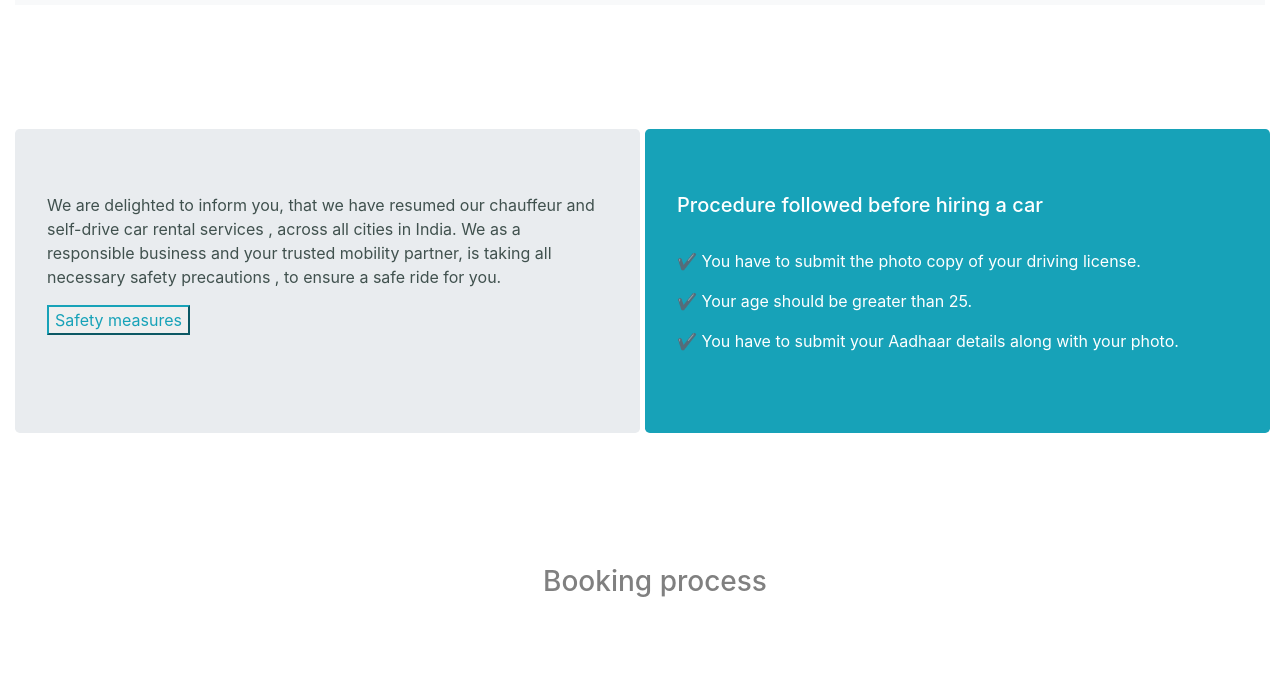
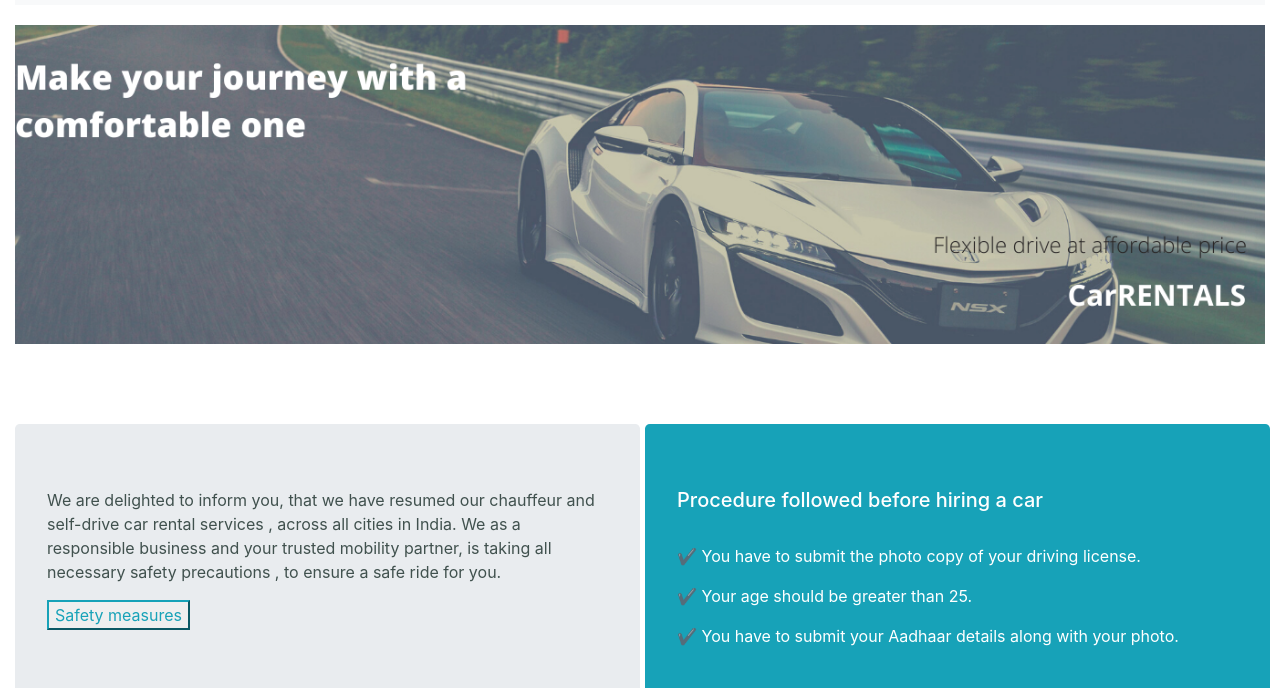
Before and after one commit to Ajeeth-Vijayalakshmi/carrental-project, a plain HTML site: page index.html in a window 1280 px wide. Shown: the part 57-745 px from the top of the page. Drawn offline with nearby package versions, Linux system fonts and the light colour scheme; files whose address does not match are found by name.

Commit message:
index.html

```diff
--- a/index.html
+++ b/index.html
@@ -3,7 +3,7 @@
   <head>
     <meta charset="utf-8">
     <title>Car-rental.com</title>
-    <link rel="icons" href="images/faviicon.ico">
+    <link rel="icons" href="faviicon.ico">
     <link href="https://fonts.googleapis.com/css2?family=Ubuntu:wght@700&display=swap" rel="stylesheet">
     <link rel="stylesheet" href="https://maxcdn.bootstrapcdn.com/bootstrap/4.5.0/css/bootstrap.min.css">
     <link rel="stylesheet" href="index.css">
@@ -45,7 +45,7 @@
 </nav>
 <div class="row template1">
   <div class="col-lg-12">
-    <img src="images/bgimage2.png" width="100%" alt="">
+    <img src="bgimage2.png" width="100%" alt="">
   </div>
 </div>
 </div>
```
